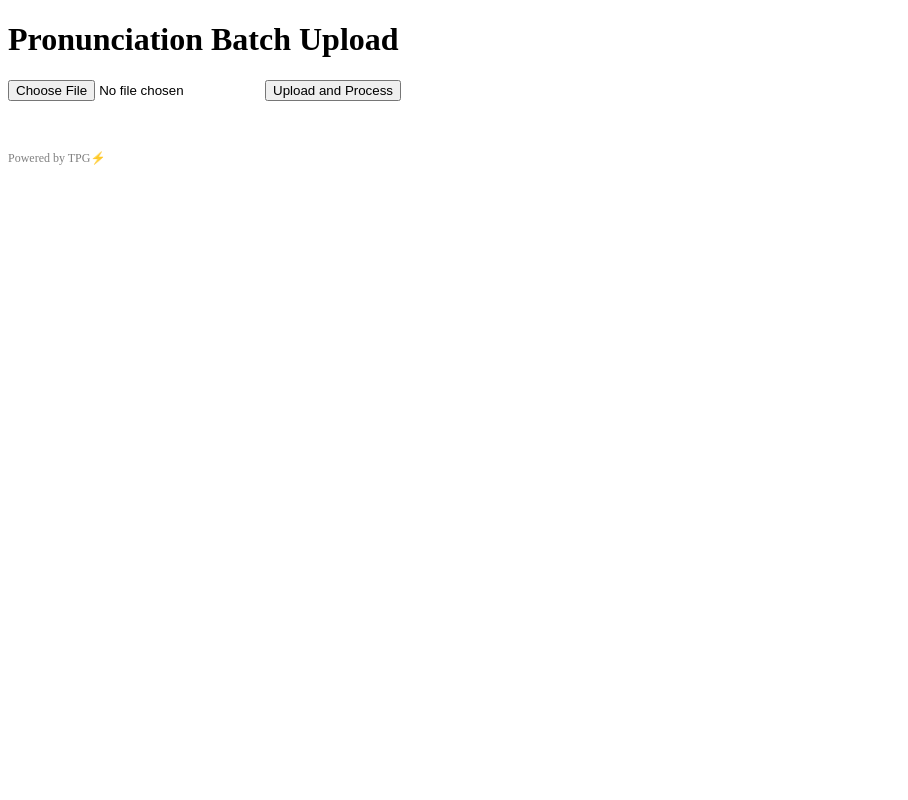
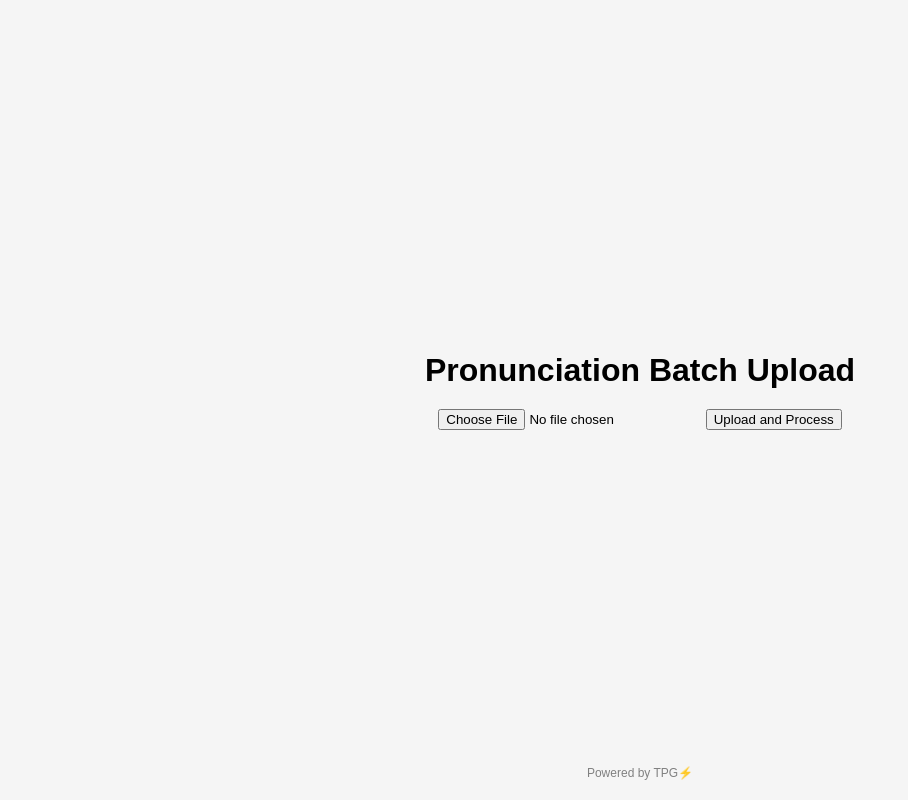
Before and after one commit to Chico-Flores/pronunciation-batch-tool, a website: page public/index.html in a window 1280 px wide. Shown: the whole page, without its empty margins (0-908 px from the left). Drawn offline with Linux system fonts and the light colour scheme.

Commit message:
Update index.html

```diff
--- a/public/index.html
+++ b/public/index.html
@@ -3,18 +3,48 @@
 <head>
   <meta charset="UTF-8">
   <title>Pronunciation Batch Tool</title>
+  <style>
+    body {
+      display: flex;
+      flex-direction: column;
+      justify-content: center;
+      align-items: center;
+      height: 100vh;
+      margin: 0;
+      font-family: Arial, sans-serif;
+      text-align: center;
+      background-color: #f5f5f5;
+    }
+    h1 {
+      margin-bottom: 20px;
+    }
+    form {
+      margin-bottom: 20px;
+    }
+    #status {
+      margin-top: 20px;
+      font-weight: bold;
+      font-size: 18px;
+    }
+    footer {
+      position: absolute;
+      bottom: 20px;
+      font-size: 12px;
+      color: gray;
+    }
+  </style>
 </head>
 <body>
   <h1>Pronunciation Batch Upload</h1>
 
   <form id="uploadForm" enctype="multipart/form-data">
     <input type="file" name="file" required />
-    <button type="submit">Upload and Process</button>
+    <button type="submit" style="margin-left: 10px;">Upload and Process</button>
   </form>
 
-  <div id="status" style="margin-top: 20px; font-weight: bold;"></div>
+  <div id="status"></div>
 
-  <footer style="margin-top: 50px; font-size: 12px; color: gray;">
+  <footer>
     Powered by TPG⚡
   </footer>
 
```
